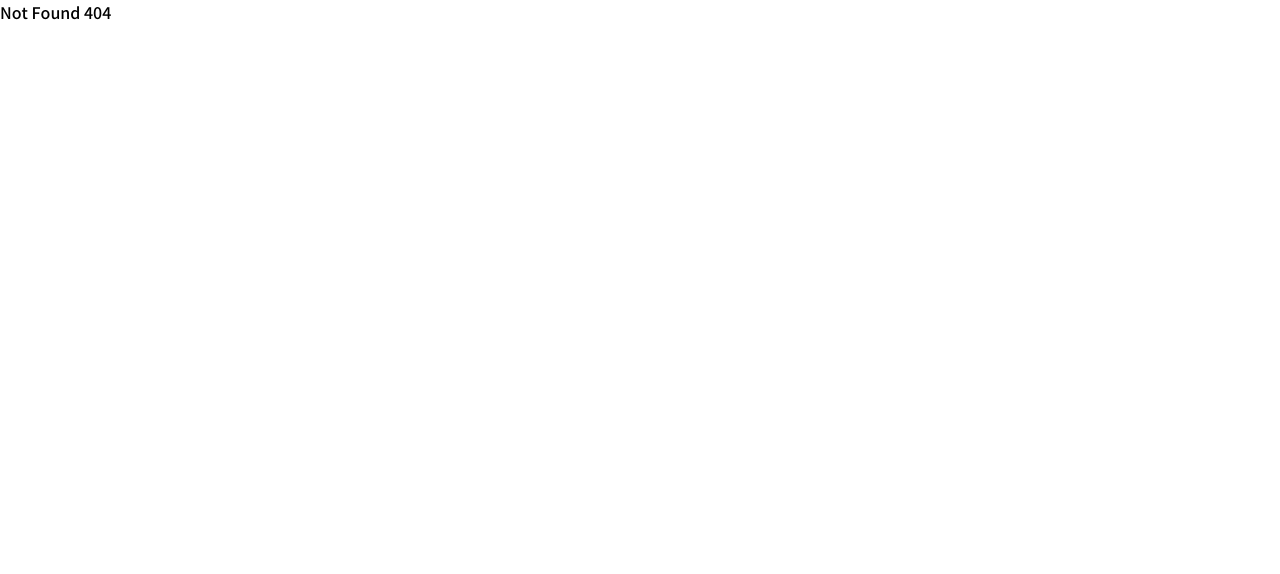
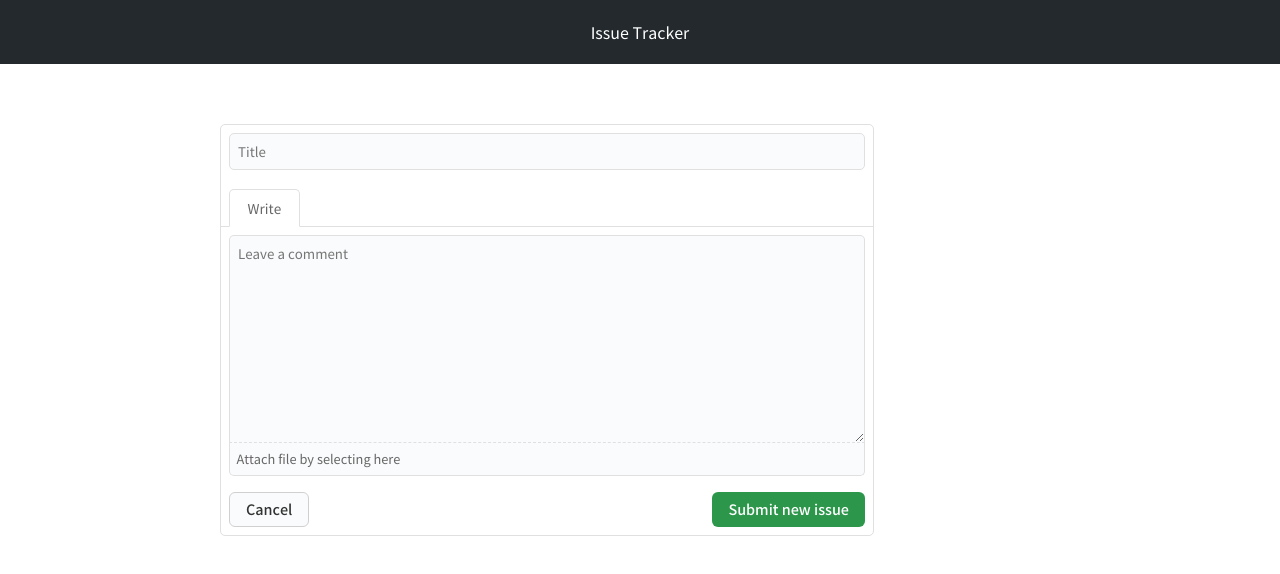
Before and after one commit to boostcamp-2020/IssueTracker-19, a React app in the folder frontend/: page /issues/new in a window 1280 px wide. Before the commit this address had no page. Shown: the top 574 px of the page. Built offline with nearby package versions, Linux system fonts and the light colour scheme.

Commit message:
[feat] 이슈 생성 페이지 일부 구현
파일 fake 업로드 모션 구현

```diff
--- a/frontend/src/App.js
+++ b/frontend/src/App.js
@@ -3,6 +3,7 @@ import { BrowserRouter, Route, Switch } from 'react-router-dom';
 import {
   NotFound,
   Issue,
+  IssueNew,
   Login,
   SignUp,
   Label,
@@ -16,6 +17,7 @@ const App = () => {
     <BrowserRouter>
       <Switch>
         <Route path="/" exact component={Issue} />
+        <Route path="/issues/new" exact component={IssueNew} />
         <Route path="/login" component={Login} />
         <Route path="/signup" component={SignUp} />
         <Route path="/labels" component={Label} />
--- a/frontend/src/components/Header/Header.js
+++ b/frontend/src/components/Header/Header.js
@@ -8,7 +8,7 @@ const HeaderBox = styled.header`
   width: 100%;
   height: 4rem;
   color: white;
-  background-color: ${colors.black3};
+  background-color: ${colors.headerColor};
   ${flexCenter}
   flex-shrink:0;
 `;
--- /dev/null
+++ b/frontend/src/components/IssueInputBox/IssueInputBox.js
@@ -0,0 +1,187 @@
+import React, { useState } from 'react';
+import styled from 'styled-components';
+import { colors } from '@styles/variables';
+import { flex, skyblueBoxShadow } from '@styles/utils';
+import { SubmitButton, CancelButton } from '@shared';
+import { Link } from 'react-router-dom';
+
+const MainContainer = styled.div`
+  width: calc(70% - 10rem);
+  margin-left: 10rem;
+  border: 1px solid ${colors.lighterGray};
+  border-radius: 5px;
+`;
+
+const TitleContainer = styled.div`
+  width: calc(100% - 1rem);
+  padding: 0.5rem;
+`;
+
+const TitleInput = styled.input`
+  width: 100%;
+  padding: 0.5rem 0 0.5rem 0.5rem;
+  border-radius: 5px;
+  box-sizing: border-box;
+  border: 1px solid ${colors.lighterGray};
+  background-color: ${colors.semiWhite};
+  outline: 0;
+  &:focus {
+    ${skyblueBoxShadow}
+  }
+`;
+
+const TagContainer = styled.div`
+  height: 3rem;
+  position: relative;
+  border-bottom: 1px solid ${colors.lighterGray};
+`;
+
+const TagBox = styled.button`
+  bottom: -1px;
+  left: 0;
+  position: absolute;
+  margin-left: 0.5rem;
+  padding: 0.5rem 1.1rem;
+  border-top-left-radius: 5px;
+  border-top-right-radius: 5px;
+  box-sizing: border-box;
+  border: 1px solid ${colors.lighterGray};
+  border-bottom-color: white;
+  background-color: white;
+  font-size: 0.85rem;
+  color: ${colors.black6};
+  outline: 0;
+  z-index: 2;
+`;
+
+const ContentContainer = styled.div`
+  padding: 0.5rem;
+`;
+
+const TextArea = styled.textarea`
+  display: flex;
+  flex: 1;
+  min-width: 100%;
+  max-width: 100%;
+  height: 12rem;
+  min-height: 13rem;
+  max-height: 20rem;
+  padding: 0.5rem;
+  border: 1px solid ${colors.lighterGray};
+  border-bottom: 1px dashed ${colors.lighterGray};
+  border-top-left-radius: 5px;
+  border-top-right-radius: 5px;
+  box-sizing: border-box;
+  background-color: ${colors.semiWhite};
+  outline: 0;
+  &:focus {
+    ${skyblueBoxShadow}
+  }
+`;
+
+const FileLabel = styled.label`
+  width: 100%;
+  padding: 0.4rem;
+  display: block;
+  font-size: 0.8rem;
+  color: ${colors.black6};
+  background-color: ${colors.semiWhite};
+  border: 1px solid ${colors.lighterGray};
+  border-top: 0;
+  box-sizing: border-box;
+  border-bottom-left-radius: 5px;
+  border-bottom-right-radius: 5px;
+  cursor: pointer;
+`;
+
+const FileSelectInput = styled.input`
+  position: absolute;
+  width: 1px;
+  height: 1px;
+  padding: 0;
+  margin: -1px;
+  overflow: hidden;
+  clip: rect(0, 0, 0, 0);
+  border: 0;
+`;
+
+const ControlBox = styled.div`
+  ${flex('space-between', 'center')}
+  margin:0.5rem;
+`;
+
+const Form = styled.form``;
+
+export default function IssueInputBox() {
+  const [title, setTitle] = useState('');
+  const [content, setContent] = useState('');
+
+  const handleTitleChange = ({ target: { value } }) => {
+    setTitle(value);
+  };
+
+  const handleContentChange = ({ target: { value } }) => {
+    setContent(value);
+  };
+
+  const handleImageChange = e => {
+    const { files } = e.target;
+    const [file] = files;
+    e.target.value = null;
+
+    const temp = file.name.split('.');
+    temp.pop();
+    const fileNameWithoutExt = temp.join('');
+
+    const prefex = content.slice(-1) !== '\n' && content.length ? '\n' : '';
+    const loadingText = `![Uploading ${file.name}...]()`;
+
+    setContent(content + prefex + loadingText);
+    setTimeout(() => {
+      const fileUrl = `![${fileNameWithoutExt}](http://~~)`;
+      setContent(content + prefex + fileUrl);
+    }, 1200);
+  };
+
+  const handleSubmit = e => {
+    e.preventDefault();
+  };
+
+  return (
+    <MainContainer>
+      <Form onSubmit={handleSubmit}>
+        <TitleContainer>
+          <TitleInput
+            name="title"
+            placeholder={'Title'}
+            onChange={handleTitleChange}
+            value={title}
+            autoComplete={'off'}
+          />
+        </TitleContainer>
+        <TagContainer>
+          <TagBox>Write</TagBox>
+        </TagContainer>
+        <ContentContainer>
+          <TextArea
+            name="content"
+            placeholder={'Leave a comment'}
+            onChange={handleContentChange}
+            value={content}
+            autoComplete={'off'}
+          ></TextArea>
+          <FileLabel>
+            Attach file by selecting here
+            <FileSelectInput name="image" type={'file'} onChange={handleImageChange} />
+          </FileLabel>
+        </ContentContainer>
+        <ControlBox>
+          <Link to="/">
+            <CancelButton type={'button'}>Cancel</CancelButton>
+          </Link>
+          <SubmitButton>Submit new issue</SubmitButton>
+        </ControlBox>
+      </Form>
+    </MainContainer>
+  );
+}
--- a/frontend/src/components/index.js
+++ b/frontend/src/components/index.js
@@ -2,6 +2,7 @@ export { default as Header } from './Header/Header';
 export { default as LoginBox } from './LoginBox/LoginBox';
 export { default as SignUpBox } from './SignUpBox/SignUpBox';
 export { default as IssueList } from './IssueList/IssueList';
+export { default as IssueInputBox } from './IssueInputBox/IssueInputBox';
 export { default as IssueSearchBox } from './IssueSearchBox/IssueSearchBox';
 export { default as LabelMilestoneControls } from './LabelMilestoneControls/LabelMilestoneControls';
 export { default as LabelBox } from './LabelBox/LabelBox';
--- /dev/null
+++ b/frontend/src/pages/IssueNew.js
@@ -0,0 +1,21 @@
+import React from 'react';
+import { Header, IssueInputBox } from '@components';
+import styled from 'styled-components';
+import { numerics } from '@styles/variables';
+
+const IssueContainer = styled.div`
+  ${`width: calc(100% - ${numerics.marginHorizontal} * 2)`};
+  margin: ${numerics.marginHorizontal};
+  display: flex;
+`;
+
+export default function IssueNew() {
+  return (
+    <>
+      <Header />
+      <IssueContainer>
+        <IssueInputBox />
+      </IssueContainer>
+    </>
+  );
+}
--- a/frontend/src/pages/index.js
+++ b/frontend/src/pages/index.js
@@ -1,5 +1,6 @@
 export { default as NotFound } from './NotFound';
 export { default as Issue, IssueContext, initialFilterOptions } from './Issue';
+export { default as IssueNew } from './IssueNew';
 export { default as Login } from './Login';
 export { default as SignUp } from './SignUp';
 export { default as Label } from './Label';
--- a/frontend/src/styles/variables.js
+++ b/frontend/src/styles/variables.js
@@ -22,6 +22,7 @@ export const colors = {
   closedIssueColor: '#cb2431',
   resetFilterColor: '#0366d9',
   resetDefaultColor: '#586069',
+  headerColor: '#24292E',
 };
 
 export const numerics = {
```
